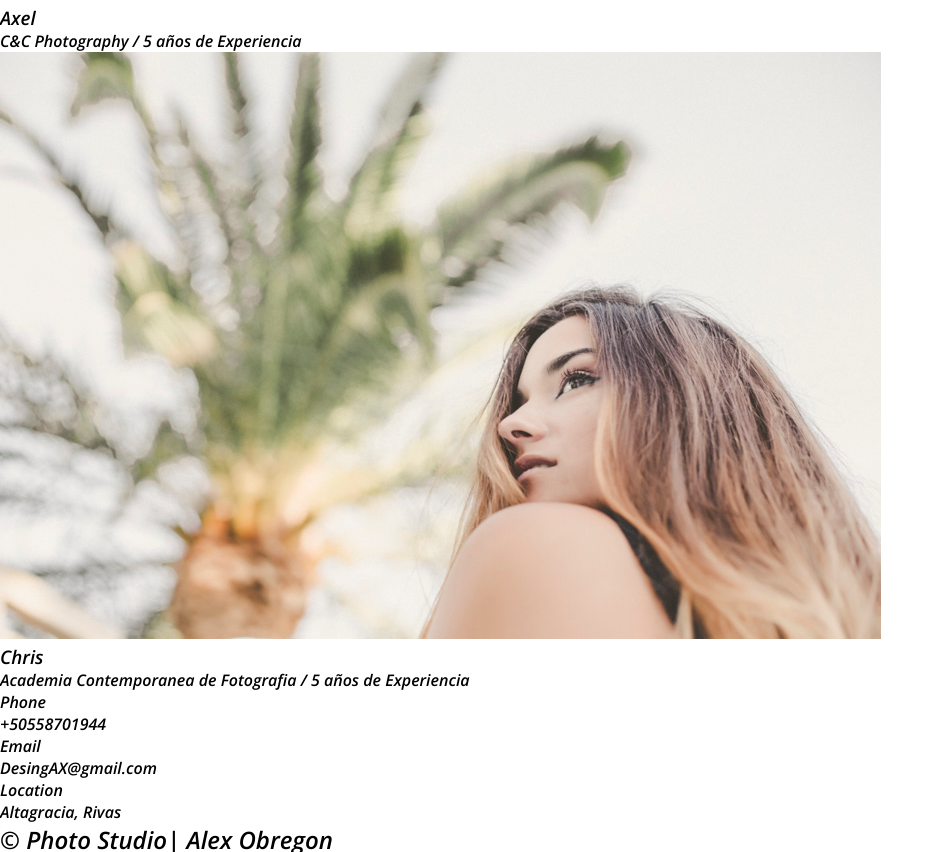
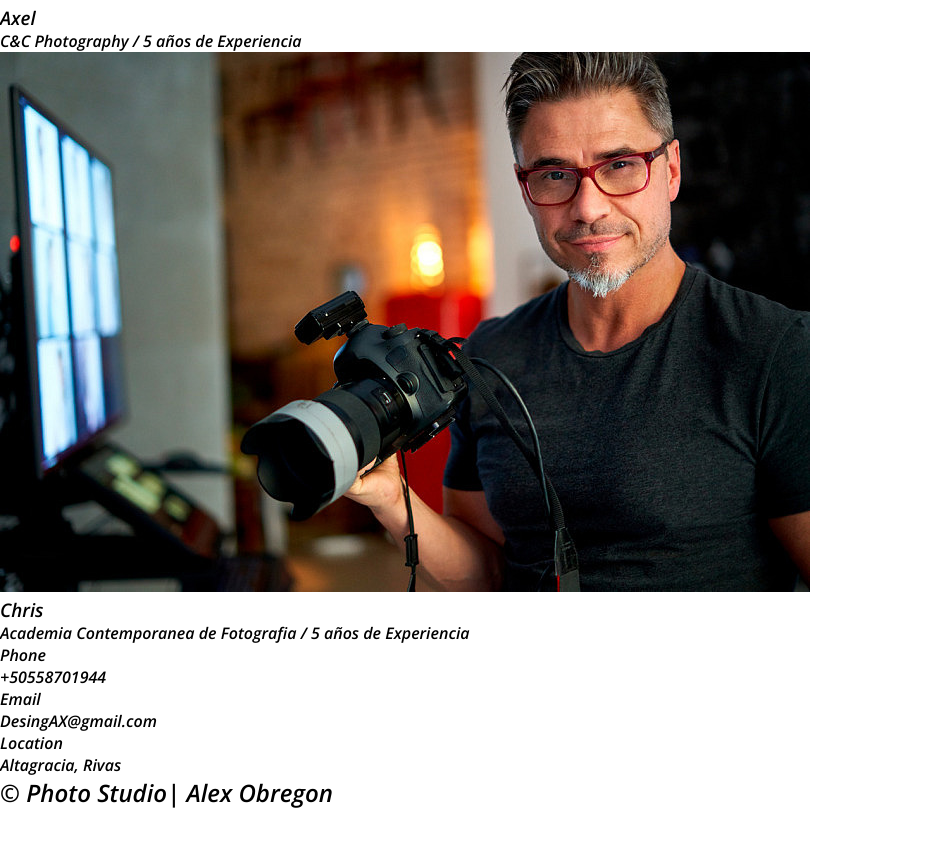
Before and after one commit to ax917/Proyecto-Pagina-Web-Alex, a plain HTML site: page Index.html in a window 1280 px wide. Shown: the part 6660-7512 px from the top of the page, without its empty margins (0-944 px from the left). After the commit the page ends 7469 px from the top, so only its background shows below. Drawn offline with nearby package versions, Linux system fonts and the light colour scheme.

Commit message:
se agrega el proyecto

```diff
--- a/Index.html
+++ b/Index.html
@@ -149,7 +149,7 @@
 
                     </div>
                     <div class="servicio-ind">
-                        <img src="img/3.jpg" alt="">
+                        <img src="img/03.jpg" alt="">
                         <h3>Chris</h3>
                         <P>Academia Contemporanea de Fotografia / 5 años de Experiencia</P>
 
```
